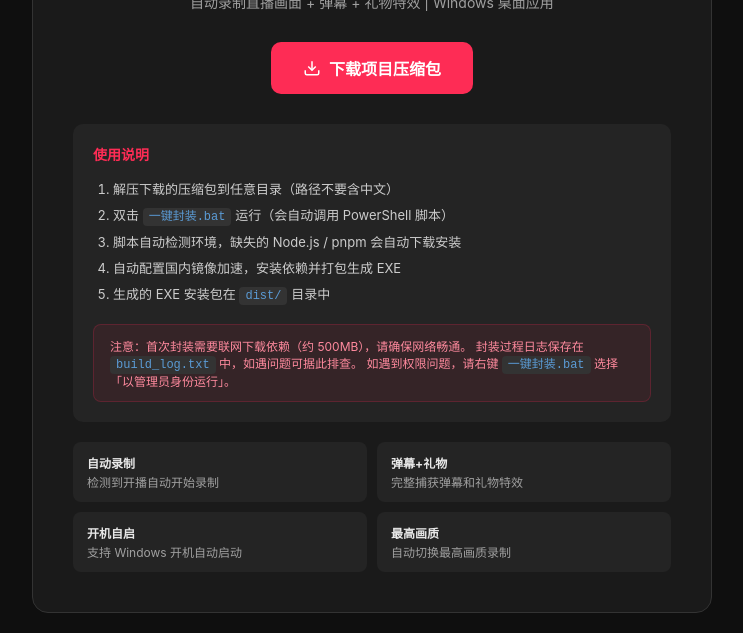
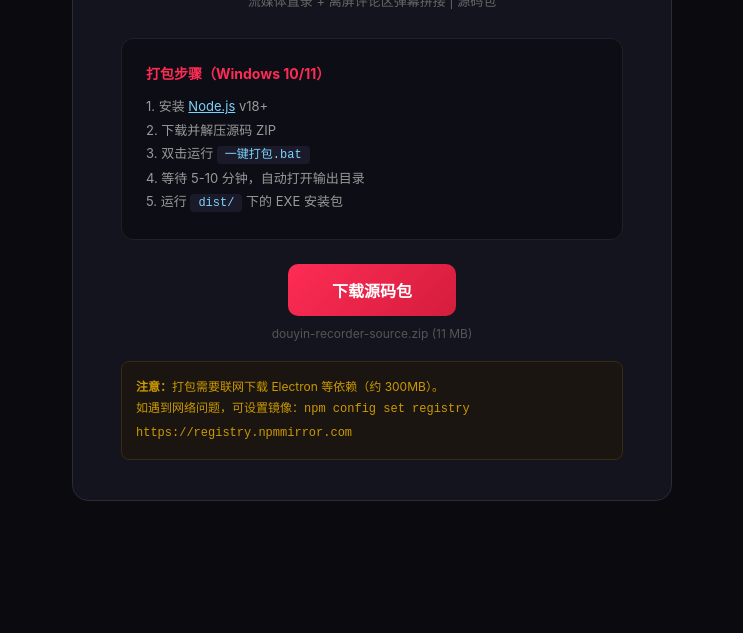
Before and after one commit to taigu995/DOUYIN-TAIGU-Video-Recording-V2, an Electron app: page public/index.html in a window 900 px wide. Shown: the part 196-829 px from the top of the page, without its empty margins (78-821 px from the left). After the commit the page ends 800 px from the top, so only its background shows below. Drawn offline with Linux system fonts and the light colour scheme.

Commit message:
feat: 重构录制引擎为流媒体直录+评论区拼接架构，添加一键打包脚本
- 新增 comment-renderer.js：离屏窗口仅渲染右侧评论区（弹幕+礼物）
- 重写 recorder.js：FFmpeg stream copy 直录 + 评论区帧捕获 + 两阶段合并
- 新增 一键打包.bat：Windows 一键打包脚本
- 更新 stream-manager/config/renderer 适配新架构

Coze-Commit-Type: user
Coze-User-ID: 1413303596224356
Coze-Conversation-ID: 9798164

```diff
--- a/public/index.html
+++ b/public/index.html
@@ -3,170 +3,45 @@
 <head>
 <meta charset="UTF-8">
 <meta name="viewport" content="width=device-width, initial-scale=1.0">
-  <title>抖音直播录制工具 - 下载</title>
+<title>抖音直播录制工具 - 源码下载</title>
 <style>
-    * { margin: 0; padding: 0; box-sizing: border-box; }
-    body {
-      font-family: -apple-system, BlinkMacSystemFont, 'Segoe UI', 'Microsoft YaHei', sans-serif;
-      background: #0f0f0f;
-      color: #e8e8e8;
-      min-height: 100vh;
-      display: flex;
-      align-items: center;
-      justify-content: center;
-      padding: 20px;
-    }
-    .container {
-      max-width: 680px;
-      width: 100%;
-    }
-    .card {
-      background: #1a1a1a;
-      border: 1px solid #333;
-      border-radius: 16px;
-      padding: 40px;
-      text-align: center;
-    }
-    .logo {
-      width: 64px;
-      height: 64px;
-      background: linear-gradient(135deg, #fe2c55, #ff6b81);
-      border-radius: 16px;
-      display: flex;
-      align-items: center;
-      justify-content: center;
-      margin: 0 auto 20px;
-      font-size: 28px;
-    }
-    h1 { font-size: 24px; margin-bottom: 8px; }
-    .subtitle { color: #a0a0a0; font-size: 14px; margin-bottom: 30px; }
-    .download-btn {
-      display: inline-flex;
-      align-items: center;
-      gap: 8px;
-      padding: 14px 32px;
-      background: #fe2c55;
-      color: #fff;
-      border: none;
-      border-radius: 10px;
-      font-size: 16px;
-      font-weight: 600;
-      cursor: pointer;
-      text-decoration: none;
-      transition: all 0.2s;
-    }
-    .download-btn:hover {
-      background: #e6284e;
-      transform: translateY(-2px);
-      box-shadow: 0 4px 16px rgba(254, 44, 85, 0.3);
-    }
-    .info {
-      margin-top: 30px;
-      text-align: left;
-      background: #242424;
-      border-radius: 10px;
-      padding: 20px;
-    }
-    .info h3 {
-      font-size: 14px;
-      color: #fe2c55;
-      margin-bottom: 12px;
-    }
-    .info ol {
-      padding-left: 20px;
-      font-size: 13px;
-      line-height: 2;
-      color: #ccc;
-    }
-    .info code {
-      background: #333;
-      padding: 2px 6px;
-      border-radius: 4px;
-      font-size: 12px;
-      color: #5b9bd5;
-    }
-    .note {
-      margin-top: 16px;
-      padding: 12px 16px;
-      background: rgba(254, 44, 85, 0.08);
-      border: 1px solid rgba(254, 44, 85, 0.2);
-      border-radius: 8px;
-      font-size: 12px;
-      color: #ff8a9e;
-      text-align: left;
-    }
-    .features {
-      display: grid;
-      grid-template-columns: 1fr 1fr;
-      gap: 10px;
-      margin-top: 20px;
-      text-align: left;
-    }
-    .feature {
-      background: #242424;
-      border-radius: 8px;
-      padding: 12px 14px;
-      font-size: 12px;
-      color: #a0a0a0;
-    }
-    .feature strong { color: #e8e8e8; display: block; margin-bottom: 2px; }
+*{margin:0;padding:0;box-sizing:border-box}
+body{font-family:-apple-system,BlinkMacSystemFont,'Segoe UI','Microsoft YaHei',sans-serif;background:#0a0a0f;color:#e0e0e0;min-height:100vh;display:flex;align-items:center;justify-content:center}
+.card{background:#14141f;border:1px solid #2a2a3a;border-radius:16px;padding:40px 48px;max-width:600px;width:90%;text-align:center}
+h1{font-size:26px;margin-bottom:6px;background:linear-gradient(135deg,#fe2c55,#ff6b81);-webkit-background-clip:text;-webkit-text-fill-color:transparent}
+.sub{color:#666;font-size:13px;margin-bottom:28px}
+.box{background:#0d0d15;border:1px solid #222;border-radius:12px;padding:24px;margin-bottom:24px;text-align:left}
+.box h3{font-size:14px;color:#fe2c55;margin-bottom:12px}
+.box p{font-size:13px;color:#999;line-height:1.8}
+.box code{background:#1a1a2a;padding:2px 8px;border-radius:4px;font-size:12px;color:#7dd3fc}
+.btn{display:inline-block;background:linear-gradient(135deg,#fe2c55,#d41d3c);color:#fff;text-decoration:none;padding:14px 44px;border-radius:10px;font-size:16px;font-weight:600;transition:all .2s;cursor:pointer;border:none}
+.btn:hover{transform:translateY(-2px);box-shadow:0 8px 24px rgba(254,44,85,.35)}
+.size{color:#555;font-size:12px;margin-top:10px}
+.warn{background:#1a1510;border:1px solid #3a2a10;border-radius:8px;padding:14px;margin-top:20px;font-size:12px;color:#c90;text-align:left;line-height:1.8}
 </style>
 </head>
 <body>
-  <div class="container">
 <div class="card">
-      <div class="logo">
-        <svg width="32" height="32" viewBox="0 0 24 24" fill="none" stroke="white" stroke-width="2">
-          <polygon points="23 7 16 12 23 17 23 7"></polygon>
-          <rect x="1" y="5" width="15" height="14" rx="2" ry="2"></rect>
-        </svg>
-      </div>
 <h1>抖音直播录制工具</h1>
-      <p class="subtitle">自动录制直播画面 + 弹幕 + 礼物特效 | Windows 桌面应用</p>
+<p class="sub">流媒体直录 + 离屏评论区弹幕拼接 | 源码包</p>
 
-      <a href="douyin-live-recorder.tar.gz" class="download-btn" download>
-        <svg width="18" height="18" viewBox="0 0 24 24" fill="none" stroke="currentColor" stroke-width="2">
-          <path d="M21 15v4a2 2 0 0 1-2 2H5a2 2 0 0 1-2-2v-4"></path>
-          <polyline points="7 10 12 15 17 10"></polyline>
-          <line x1="12" y1="15" x2="12" y2="3"></line>
-        </svg>
-        下载项目压缩包
-      </a>
-
-      <div class="info">
-        <h3>使用说明</h3>
-        <ol>
-          <li>解压下载的压缩包到任意目录（路径不要含中文）</li>
-          <li>双击 <code>一键封装.bat</code> 运行（会自动调用 PowerShell 脚本）</li>
-          <li>脚本自动检测环境，缺失的 Node.js / pnpm 会自动下载安装</li>
-          <li>自动配置国内镜像加速，安装依赖并打包生成 EXE</li>
-          <li>生成的 EXE 安装包在 <code>dist/</code> 目录中</li>
-        </ol>
-        <div class="note">
-          注意：首次封装需要联网下载依赖（约 500MB），请确保网络畅通。
-          封装过程日志保存在 <code>build_log.txt</code> 中，如遇问题可据此排查。
-          如遇到权限问题，请右键 <code>一键封装.bat</code> 选择「以管理员身份运行」。
-        </div>
+<div class="box">
+<h3>打包步骤（Windows 10/11）</h3>
+<p>
+1. 安装 <a href="https://nodejs.org/" style="color:#7dd3fc" target="_blank">Node.js</a> v18+<br>
+2. 下载并解压源码 ZIP<br>
+3. 双击运行 <code>一键打包.bat</code><br>
+4. 等待 5-10 分钟，自动打开输出目录<br>
+5. 运行 <code>dist/</code> 下的 EXE 安装包
+</p>
 </div>
 
-      <div class="features">
-        <div class="feature">
-          <strong>自动录制</strong>
-          检测到开播自动开始录制
-        </div>
-        <div class="feature">
-          <strong>弹幕+礼物</strong>
-          完整捕获弹幕和礼物特效
-        </div>
-        <div class="feature">
-          <strong>开机自启</strong>
-          支持 Windows 开机自动启动
-        </div>
-        <div class="feature">
-          <strong>最高画质</strong>
-          自动切换最高画质录制
-        </div>
-      </div>
+<a class="btn" href="/douyin-recorder-source.zip" download>下载源码包</a>
+<p class="size">douyin-recorder-source.zip (11 MB)</p>
+
+<div class="warn">
+<strong>注意：</strong>打包需要联网下载 Electron 等依赖（约 300MB）。<br>
+如遇到网络问题，可设置镜像：<code>npm config set registry https://registry.npmmirror.com</code>
 </div>
 </div>
 </body>
```
Also changed, not shown: public/download.html (deleted, +0 -42 lines), 打包说明.md (added, +45 -0 lines), 1 other file. Lines whose indentation alone changed are shown as unchanged.
